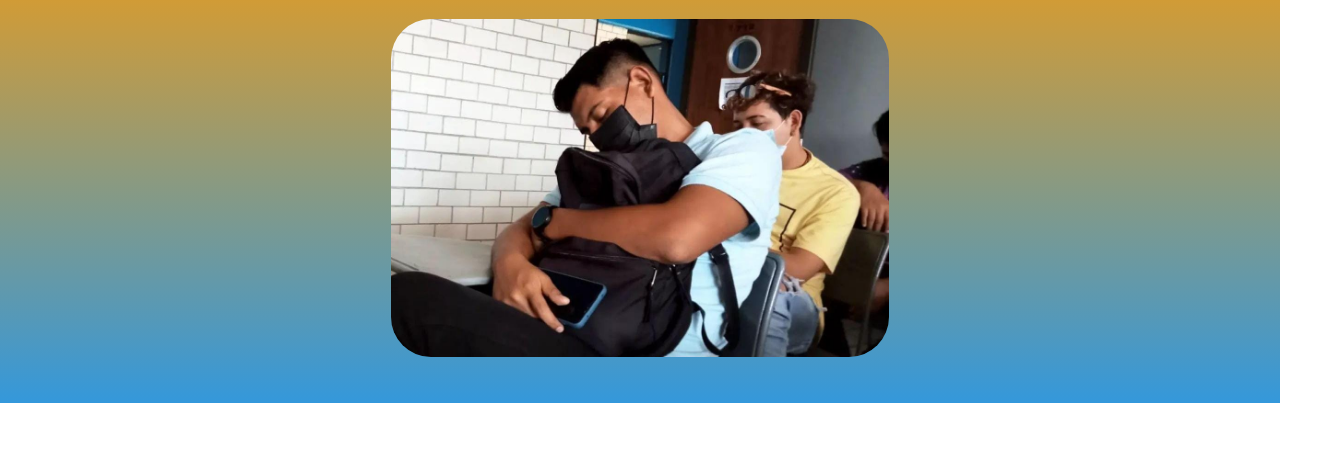
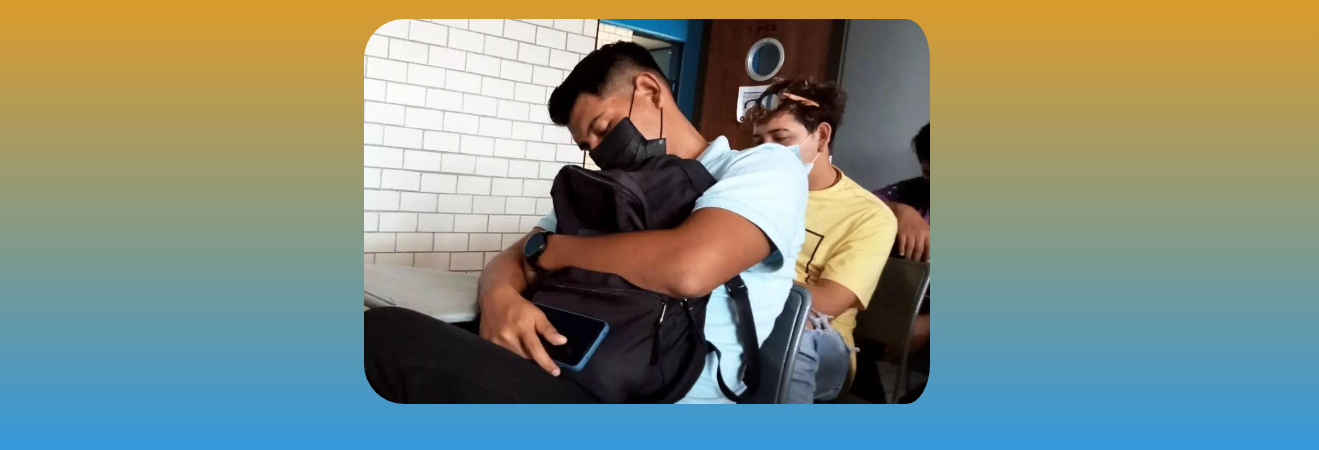
Before and after one commit to axelmerlan2001/Personal-Merlan, a plain HTML site: page acerca de mi.html in a window 1280 px wide. Shown: the part 579-1029 px from the top of the page, 1319 px wide, since content can reach past the window. Before the commit the page ends 982 px from the top, so only its background shows below. Drawn offline with Linux system fonts and the light colour scheme.

Commit message:
ahora si pa dispositivos

```diff
--- a/acerca de mi.html
+++ b/acerca de mi.html
@@ -18,6 +18,32 @@
     img {
       border-radius: 40px 40px 40px 40px;
     }
+    @media (min-width:320px)  {
+      /* smartphones, portrait iPhone, portrait 480x320 phones (Android) */
+          body, table, p{
+          padding-right: 1em;
+          width: 100%;
+          }
+          img {
+          padding-right: 1em;
+          width: 45%;
+          }
+       }
+      @media (min-width:480px)  {
+      /* smartphones, Android phones, landscape iPhone */
+      }
+      @media (min-width:600px)  {
+      /* portrait tablets, portrait iPad, e-readers (Nook/Kindle), landscape 800x480 phones (Android) */
+      }
+      @media (min-width:801px)  {
+      /* tablet, landscape iPad, lo-res laptops ands desktops */
+      }
+      @media (min-width:1025px) {
+      /* big landscape tablets, laptops, and desktops */
+      }
+      @media (min-width:1281px) {
+      /* hi-res laptops and desktops */
+      }
    </style>
 
 
```
Also changed, not shown: index.html (+26 -0 lines).
